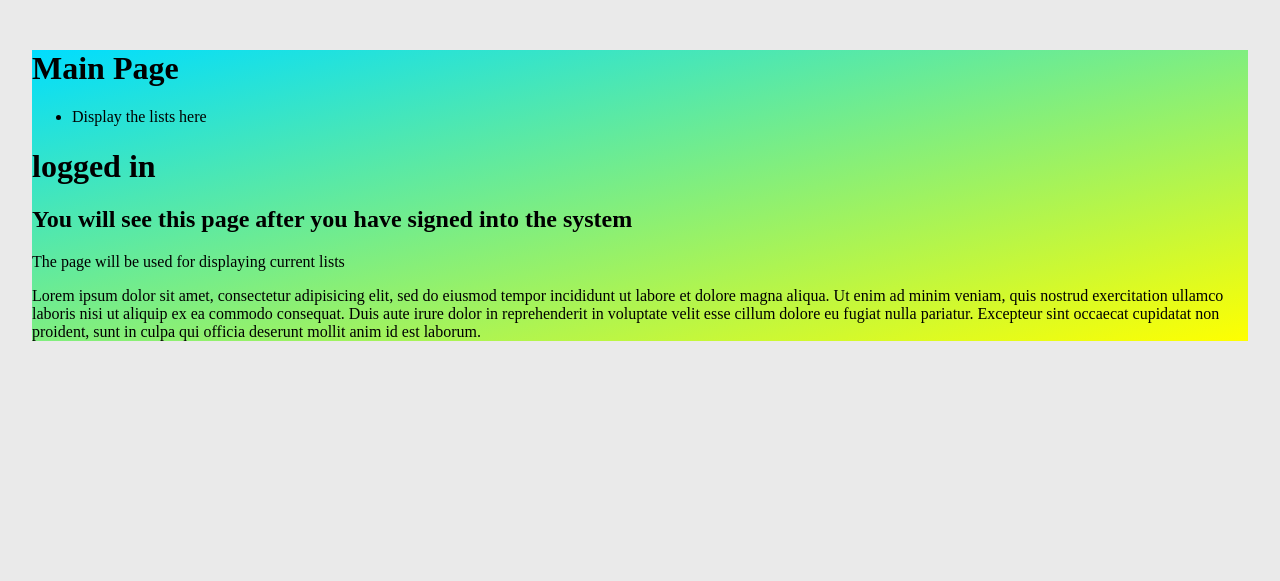
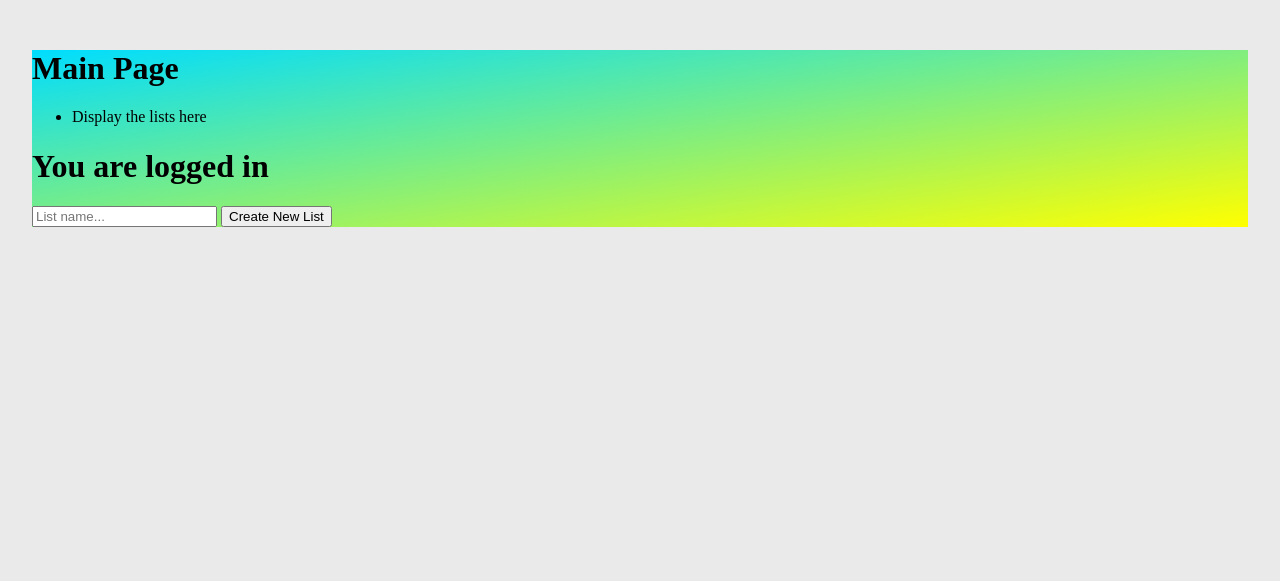
Before and after one commit to WNDH-VD3m/cs139-2, a PHP site: page /main.php in a window 1280 px wide. Shown: the part 64-645 px from the top of the page. Run offline with PHP 8.4, Linux system fonts and the light colour scheme; the visitor is signed in with stand-in values (Sample User, id 1); data comes from the database, SQL or seed files in the repository; both versions use the stored data as it was after the commit.

Commit message:
Buttons for lists added, new lists can be added

```diff
--- a/list.php
+++ b/list.php
@@ -1,10 +1,20 @@
-<?php require 'header.php'; ?>
-<main>
-  <ul>
-    <li>When the list from the main page is clicked it will open this page</li>
-    <li>all the items will be retrieved from the database and displayed here</li>
-    <li>on this page you will be able to add new items to list</li>
-    <li>also you will be able to mark these items as complete</li>
-  </ul>
-</main>
-<?php require 'footer.php'; ?>
+<h1>You are logged in</h1>
+<form action="newList.php" method="post">
+  <input type="text" name="name" placeholder="List name...">
+  <button type="submit" name="create">Create New List</button>
+</form>
+
+<?php
+$username = $_SESSION['userID'];
+$db = new SQLite3('todo.db');
+$statement = $db->prepare('SELECT * FROM List WHERE UserID = :id;');
+$statement->bindValue(':id', $username);
+
+$result = $statement->execute();
+while ($row = $result->fetchArray()) {
+  echo "<form method='post' action='openList.php'>
+  <input type='hidden' name='listName' value='{$row['Name']}'>
+  <button type='submit' name='open'>{$row['Name']}</button>
+  </form>";
+}
+ ?>
--- a/main.php
+++ b/main.php
@@ -6,18 +6,10 @@
     </ul>
     <?php
       if (isset($_SESSION['userID'])) {
-        echo '<h1>logged in</h1>';
+        include('list.php');
       }
       else {
-        echo '<h1>logged out</h1>';
-      }
-     ?>
-    <h2>You will see this page after you have signed into the system</h2>
-    <p>The page will be used for displaying current lists</p>
-    <p>Lorem ipsum dolor sit amet, consectetur adipisicing elit, sed do eiusmod tempor incididunt ut
-      labore et dolore magna aliqua. Ut enim ad minim veniam, quis nostrud exercitation ullamco laboris
-      nisi ut aliquip ex ea commodo consequat. Duis aute irure dolor in reprehenderit in voluptate velit
-      esse cillum dolore eu fugiat nulla pariatur. Excepteur sint occaecat cupidatat non proident, sunt
-      in culpa qui officia deserunt mollit anim id est laborum.</p>
+        echo '<h1>hi your logged out</h1>';
+      } ?>
   </main>
 <?php require 'footer.php'; ?>
```
Also changed, not shown: newList.php (added, +13 -0 lines), todo.db.
